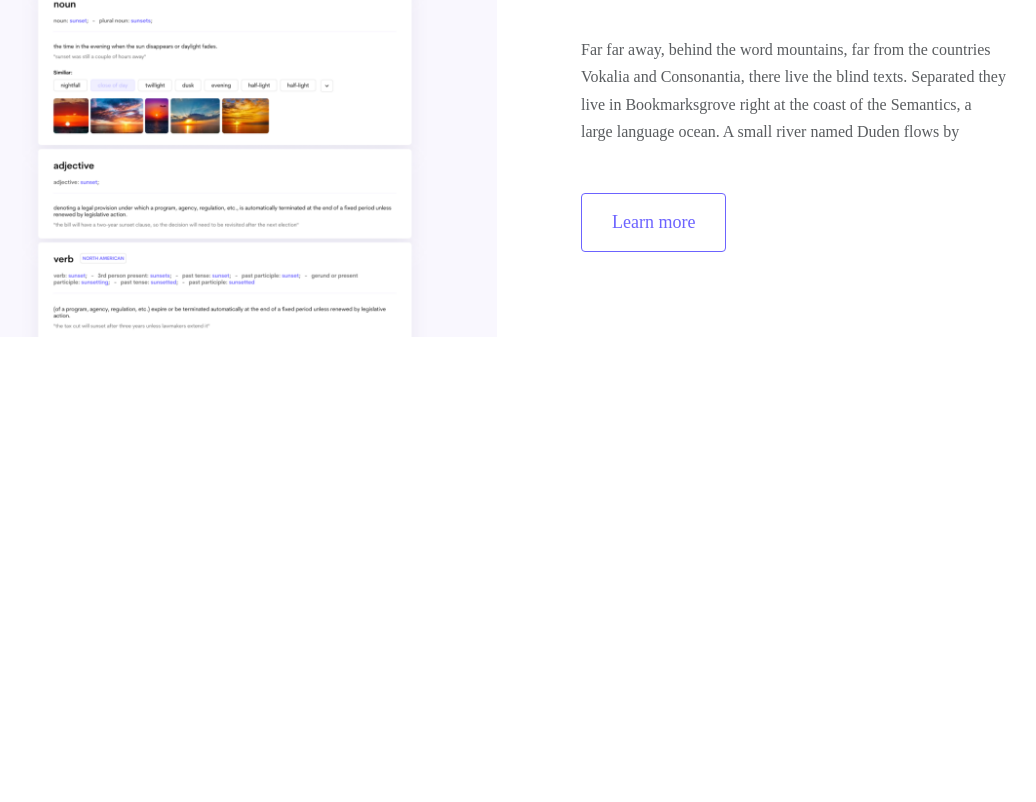
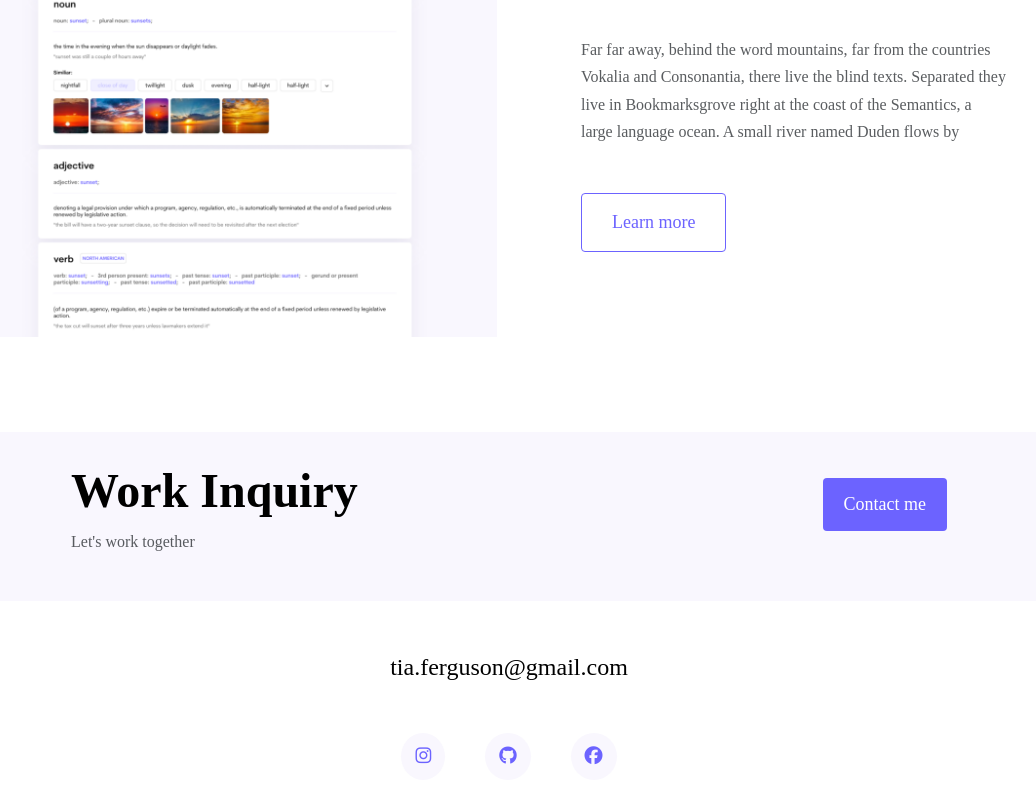
Before and after one commit to Jusferg/project-portfolio, a plain HTML site: page index.html in a window 1280 px wide. Shown: the part 2341-3143 px from the top of the page, without its empty margins (131-1167 px from the left). Before the commit the page ends 2761 px from the top, so only its background shows below. Drawn offline with nearby package versions, Linux system fonts and the light colour scheme.

Commit message:
created footer and updated css styling

```diff
--- a/index.html
+++ b/index.html
@@ -91,6 +91,25 @@
     </div>
     </div>
     </div>
+    <footer>
+        <div class="contact-box justify-content-between mb-5 d-none d-md-flex">
+            <div>
+            <h4>Work Inquiry</h4>
+            <p class="text-muted">Let's work together</p>
+            </div>
+            <div>
+            <a href="" class="btn btn-branding mt-3">Contact me</a>
+            </div>
+        </div>
+        <div class="d-flex justify-content-center mb-5">
+        <a href="mailto:tia.ferguson@gmail.com" class="email-link">tia.ferguson@gmail.com</a>
+        </div>
+        <div class="social-media d-flex justify-content-center">
+            <a href="www.instagram.com" target="_blank"><i class="fa-brands fa-instagram"></i></a>
+            <a href="www.github.com" target="_blank"><i class="fa-brands fa-github"></i></a>
+            <a href="www.facebook.com" target="_blank"><i class="fa-brands fa-facebook"></i></a>
+        </div>
+    </footer>
     </div>
 </body>
 </html>
--- a/styles/portfolio.css
+++ b/styles/portfolio.css
@@ -27,6 +27,10 @@ h1 {
 
 h2 {
     font-size: 64px;
+}
+
+h4 {
+    font-size: 48px;
 }
 
 p {
@@ -141,6 +145,42 @@ nav li.active a {
     color: var(--branding-color);
 }
 
+footer {
+    margin: 60px 0;
+}
+
+footer .email-link {
+    text-decoration: none;
+    color: black;
+    text-align: center;
+    font-size: 24px;
+}
+
+footer .email-link:hover {
+    color: var(--branding-color);
+}
+
+footer .social-media a:hover {
+    color: white;
+    background: var(--branding-color);
+}
+
+footer .social-media a {
+    margin: 0 20px;
+    color: var(--branding-color);
+    background: var(--secondary-color);
+    padding: 10px 14px;
+    font-size: 18px;
+    border-radius: 50%;
+    transition: all 100ms ease-in-out;
+}
+
+footer .contact-box {
+    background: var(--secondary-color);
+    padding: 30px 120px;;
+    border-radius: 10px;
+}
+
 @media (max-width: 960px) {
     h1 {
         font-size: 44px;
@@ -149,6 +189,10 @@ nav li.active a {
 
     h2 {
         font-size: 44px;
+    }
+
+    h4 {
+       font-size: 26px;
     }
 
     .hero {
@@ -168,4 +212,8 @@ nav li.active a {
         text-align: center;
         padding: 0;
     }
+
+    footer .contact-box {
+        padding: 30px;
+    }
 }
```
